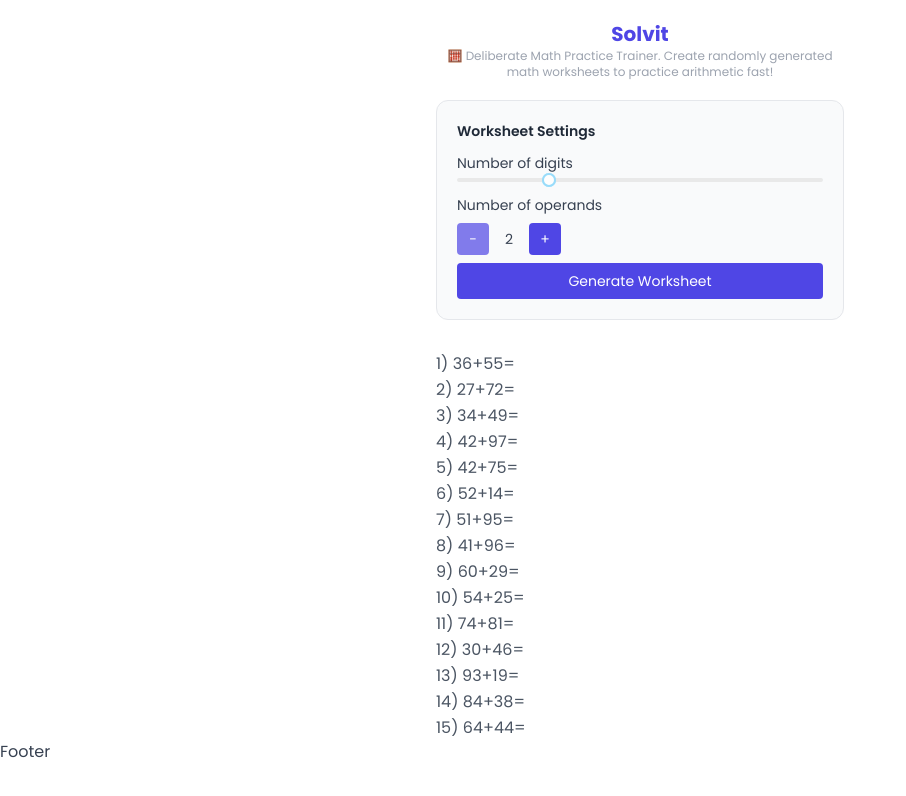
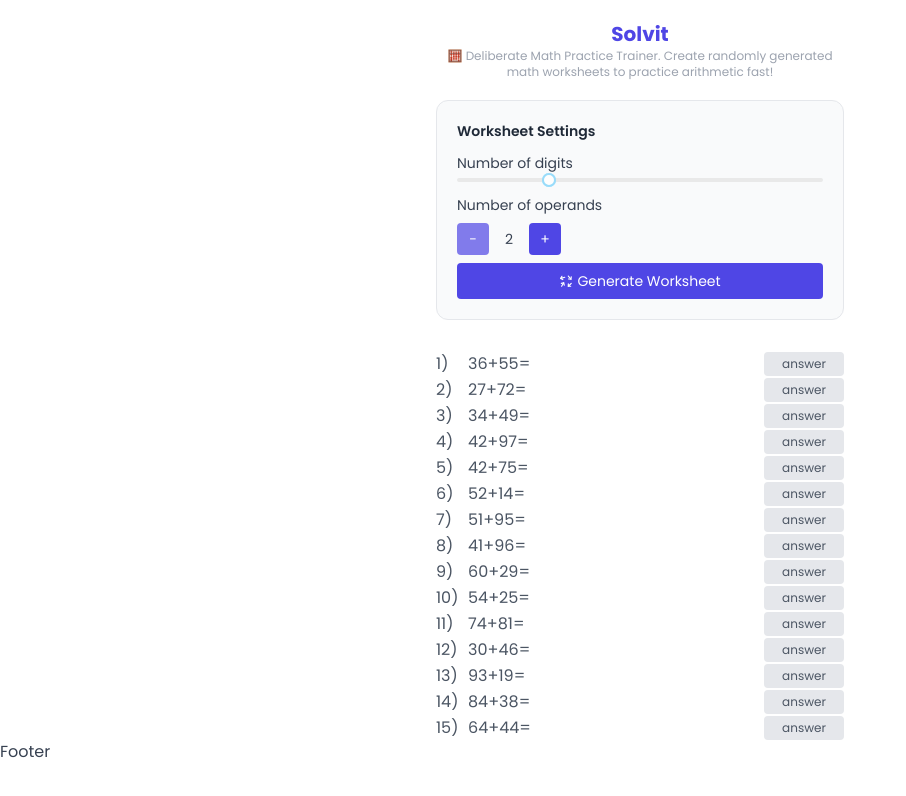
Before and after one commit to Blankeos/solvit, a Next.js app: page / in a window 1280 px wide. Shown: the top 796 px of the page, without its empty margins (0-906 px from the left). Built offline with nearby package versions, Linux system fonts and the light colour scheme.

Commit message:
Isolated worksheet item element

```diff
--- a/package.json
+++ b/package.json
@@ -16,6 +16,7 @@
     "rc-slider": "^10.0.1",
     "react": "18.2.0",
     "react-dom": "18.2.0",
+    "react-icons": "^4.4.0",
     "react-number-format": "4.9.4"
   },
   "devDependencies": {
--- /dev/null
+++ b/src/components/WorksheetItemElement.tsx
@@ -0,0 +1,43 @@
+import { useEffect, useState } from "react";
+
+interface IWorksheetItemElementProps {
+  nth: number;
+  worksheetItem: IAdditionWorksheetItem;
+}
+
+const WorksheetItemElement: React.FC<IWorksheetItemElementProps> = ({
+  nth,
+  worksheetItem,
+}) => {
+  const [answerVisible, setAnswerVisible] = useState<boolean>(false);
+  useEffect(() => {
+    setAnswerVisible(false);
+  }, [worksheetItem]);
+  return (
+    <div className="flex">
+      <span className="w-8 inline-block">{nth})</span>
+      {worksheetItem.operands.map((operandItem, i) => (
+        <span key={i}>
+          <span>{operandItem}</span>
+          {i < worksheetItem.operands.length - 1 && <span>+</span>}
+        </span>
+      ))}
+      =<span className="flex-auto"></span>
+      <button
+        onClick={() => {
+          setAnswerVisible(!answerVisible);
+        }}
+        className={`px-2 w-20 text-xs flex items-center justify-center rounded ${
+          answerVisible ? "" : "bg-gray-200"
+        }`}
+      >
+        {!answerVisible && "answer"}
+        {answerVisible && (
+          <span className="text-base">{worksheetItem.correctAnswer}</span>
+        )}
+      </button>
+    </div>
+  );
+};
+
+export default WorksheetItemElement;
--- a/src/pages/index.tsx
+++ b/src/pages/index.tsx
@@ -6,7 +6,8 @@
 import "rc-slider/assets/index.css";
 import produce from "immer";
 import Counter from "@/components/Counter";
-
+import WorksheetItemElement from "@/components/WorksheetItemElement";
+import { TbArrowsRandom as RandomIcon } from "react-icons/tb";
 const Home: NextPage = () => {
   const [additionWorksheetSettings, setAdditionWorksheetSettings] =
     useState<IAdditionWorksheetSettings>({
@@ -111,29 +112,22 @@
                 }}
               />
               <button
-                className="bg-indigo-600 rounded px-3 py-2 text-white"
+                className="flex items-center justify-center gap-x-1 bg-indigo-600 rounded px-3 py-2 text-white"
                 onClick={handleGenerateWorksheet}
               >
-                Generate Worksheet
+                <RandomIcon />
+                <span>Generate Worksheet</span>
               </button>
             </div>
             {/* Worksheet */}
 
             <div className="mt-8 text-gray-600 flex flex-col gap-y-0.5">
               {additionWorksheetItems.map((worksheetItem, i) => (
-                <div key={i}>
-                  {`${i + 1}) `}
-                  {worksheetItem.operands.map((operandItem, i) => (
-                    <span key={i}>
-                      <span>{operandItem}</span>
-                      {i < worksheetItem.operands.length - 1 && <span>+</span>}
-                    </span>
-                  ))}
-                  ={" "}
-                  <span className="text-transparent hover:text-white">
-                    {worksheetItem.correctAnswer}
-                  </span>
-                </div>
+                <WorksheetItemElement
+                  key={i}
+                  nth={i + 1}
+                  worksheetItem={worksheetItem}
+                />
               ))}
             </div>
           </div>
```
Also changed, not shown: 1 other file (tests, documents, lock files or other folders).
